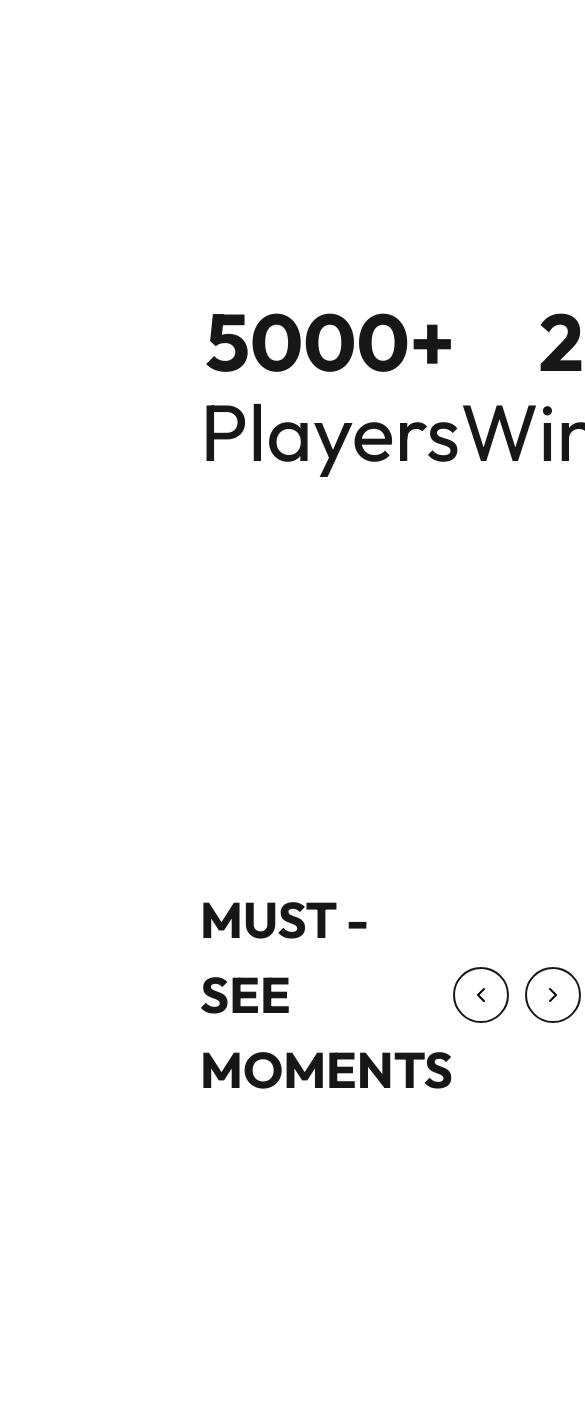
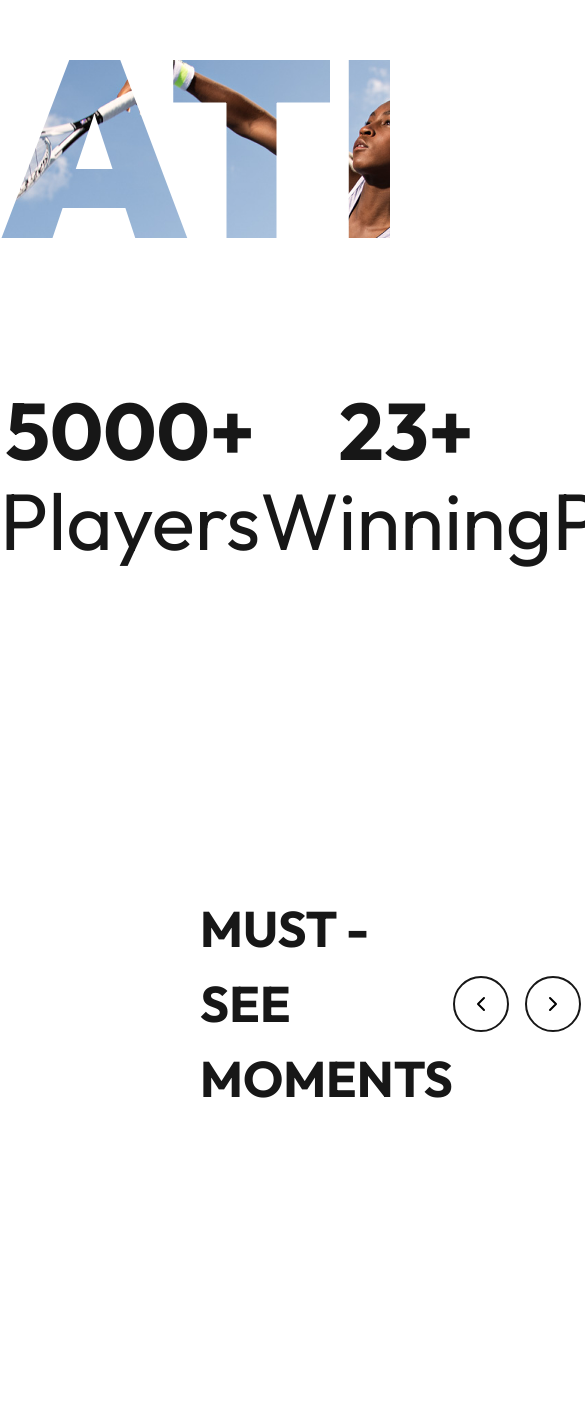
Before and after one commit to samijoehayek/athletico, a Next.js app: page / in a window 390 px wide. Shown: the part 8497-9908 px from the top of the page, 585 px wide, since content can reach past the window. Built offline with nearby package versions, Linux system fonts and the light colour scheme.

Commit message:
Fixed pages based on mac screen

```diff
--- a/app/components/Events.tsx
+++ b/app/components/Events.tsx
@@ -83,7 +83,7 @@ export default function EventsSection() {
   const maxIndicatorTravel = 200 - indicatorHeight;
 
   return (
-    <section className="bg-[#171717] w-full px-6 md:px-12 lg:px-16 h-[20vh]">
+    <section className="bg-[#171717] w-full px-6 md:px-12 lg:px-16 h-[30vh]">
       <div className="flex flex-col md:flex-row h-full">
         {/* Left Column - Catalog (30%) */}
         <div className="w-full md:w-[30%] flex h-full">
--- a/app/components/Footer.tsx
+++ b/app/components/Footer.tsx
@@ -35,9 +35,9 @@ export default function Footer() {
   const repeatedSlogan = slogan.repeat(10);
 
   return (
-    <footer className="w-full h-[120vh] bg-[#3050FD] flex flex-col font-outfit">
+    <footer className="w-full h-[150vh] bg-[#3050FD] flex flex-col font-outfit">
       {/* PART 1: Newsletter Section (20vh) */}
-      <div className="h-[30vh] px-50 flex flex-col justify-center">
+      <div className="h-[50vh] px-50 flex flex-col justify-center">
         {/* Newsletter Title */}
         <h2 className="text-white text-[50px] font-extrabold uppercase leading-tight mb-6">
           SUBSCRIBE TO OUR
@@ -70,7 +70,7 @@ export default function Footer() {
       {/* PART 2: Main Footer Content */}
       <div className="flex-grow flex flex-col">
         {/* Athletico Title and Branches */}
-        <div className="p-50">
+        <div className="px-50 py-30">
           {/* Title */}
           <h3 className="text-white text-[50px] font-bold uppercase mb-8">
             ATHLETICO
--- a/app/components/Hero.tsx
+++ b/app/components/Hero.tsx
@@ -3,7 +3,7 @@ import Image from "next/image";
 
 export default function Hero() {
   return (
-    <section className="relative h-[80vh] w-full overflow-hidden bg-[#171717]">
+    <section className="relative h-[70vh] w-full overflow-hidden bg-[#171717]">
       {/* Background Image */}
       <Image
         src="/homepage-bg.png"
--- a/app/components/MustSee.tsx
+++ b/app/components/MustSee.tsx
@@ -76,7 +76,7 @@ export default function MustSeeMomentsSection() {
   };
 
   return (
-    <section className="w-full h-[90vh] bg-white flex items-center justify-center px-[200px] py-60">
+    <section className="w-full h-[90vh] bg-white flex items-center justify-center px-[200px] py-40">
       <div className="w-full h-full flex flex-col">
         {/* Header - Title and Navigation */}
         <div className="flex justify-between items-center">
--- a/app/components/Partners.tsx
+++ b/app/components/Partners.tsx
@@ -17,7 +17,7 @@ export default function PartnersSection() {
   const duplicatedLogos = [...logos, ...logos];
 
   return (
-    <section className="w-full h-[30vh] bg-white flex flex-col items-center justify-center py-20">
+    <section className="w-full h-[40vh] bg-white flex flex-col items-center justify-center py-20">
       {/* Title */}
       <h2 className="text-[50px] font-bold text-[#171717] uppercase mb-8 font-outfit">
         OUR PARTNERS
--- a/app/components/Statistics.tsx
+++ b/app/components/Statistics.tsx
@@ -17,11 +17,11 @@ export default function StatisticsSection() {
   ];
 
   return (
-    <section className="w-full bg-white pt-10 pb-40 px-[200px]">
+    <section className="w-full bg-white pt-10 pb-40 ">
       {/* ATHLETICO Title with Image Background */}
       <div className="mb-20">
         <h1
-          className="text-[330px] font-black uppercase leading-none text-center pb-10"
+          className="text-[250px] font-black uppercase leading-none text-center pb-10"
           style={{
             backgroundImage: "url('/tennis.png')",
             backgroundSize: "cover",
--- a/app/components/Stories.tsx
+++ b/app/components/Stories.tsx
@@ -82,7 +82,7 @@ export default function TopStoriesSection() {
   const nextStoryData = stories[(currentIndex + 1) % stories.length];
 
   return (
-    <section className="bg-white w-full h-[70vh] overflow-hidden">
+    <section className="bg-white w-full h-[90vh] overflow-hidden">
       {/* Main Container */}
       <div className="h-full pl-40 pr-10 py-10 flex flex-col lg:flex-row gap-8">
         {/* LEFT COLUMN - Title and Player Info */}
```
